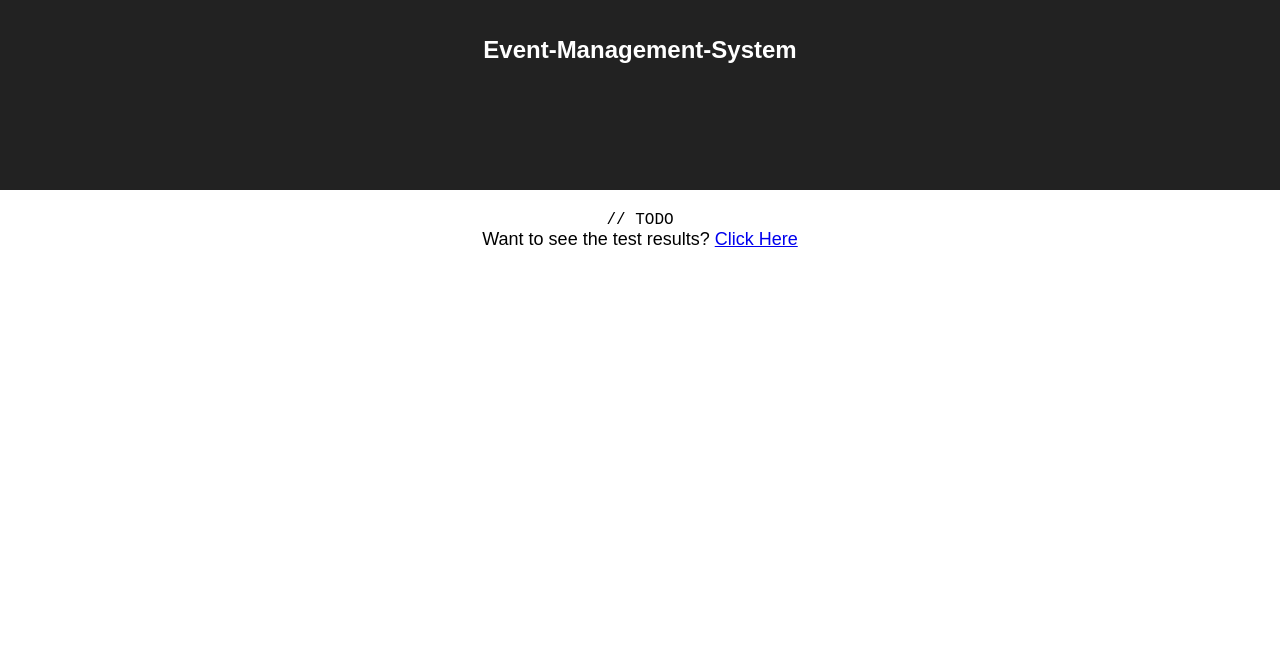
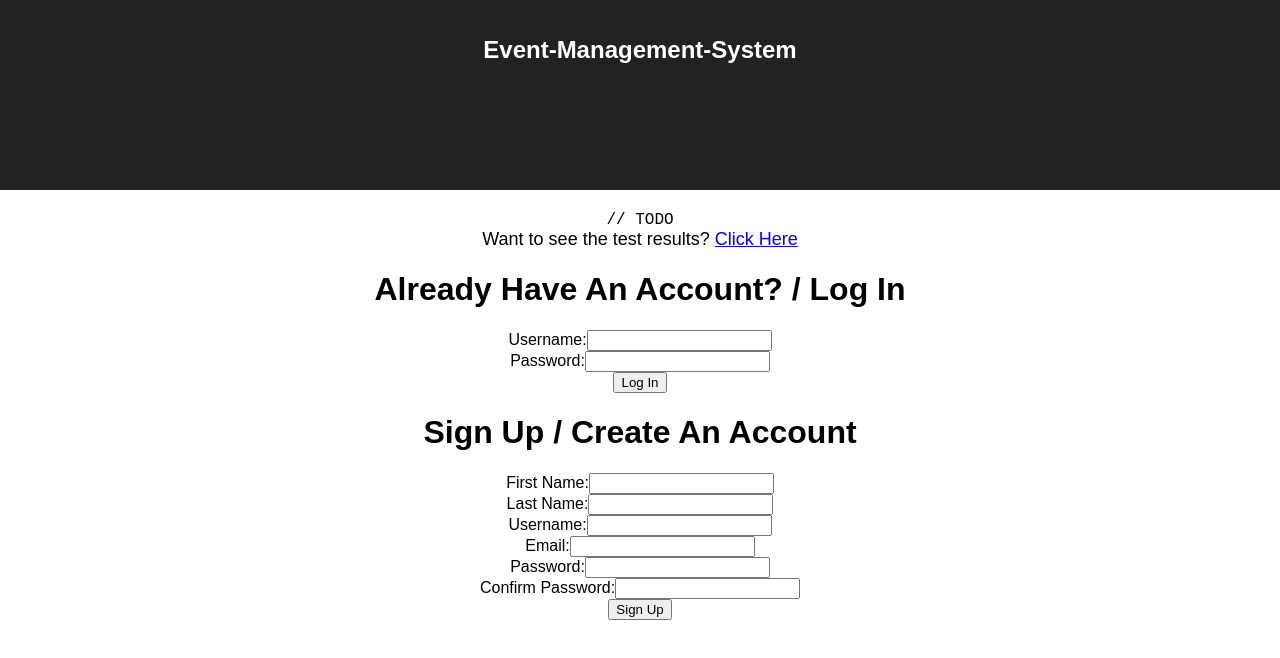
Before and after one commit to jkk111/CS4098, a React app in the folder client/event-sys-gui/: page / in a window 1280 px wide. Shown: the top 658 px of the page. Built offline with nearby package versions, Linux system fonts and the light colour scheme.

Commit message:
a simple login and sign up form

```diff
--- a/client/event-sys-gui/src/App.js
+++ b/client/event-sys-gui/src/App.js
@@ -35,6 +35,66 @@ class App extends Component {
           <br />
           Want to see the test results? <a href="?tests" >Click Here</a>
         </p>
+        <LoginForm/>
+        <SignupForm/>
+      </div>
+    );
+  }
+}
+
+class LoginForm extends React.Component {
+  render() {
+    return (
+      <div className="login-form">
+        <h1>Already Have An Account? / Log In</h1>
+        <form>
+          <label>
+            Username:<input type="text" name="loginUsername" />
+          </label>
+          <br/>
+          <label>
+            Password:<input type="text" name="loginPassword" />
+          </label>
+          <br/>
+          <input type="submit" value="Log In" />
+        </form>
+      </div>
+    );
+  }
+}
+
+class SignupForm extends React.Component {
+  render() {
+    return (
+      <div className="signup-form">
+        <h1>Sign Up / Create An Account</h1>
+        <form>
+          <label>
+            First Name:<input type="text" name="signupFirstName" />
+          </label>
+          <br/>
+          <label>
+            Last Name:<input type="text" name="signupLastName" />
+          </label>
+          <br/>
+          <label>
+            Username:<input type="text" name="signupUsername" />
+          </label>
+          <br/>
+          <label>
+            Email:<input type="text" name="signupEmail" />
+          </label>
+          <br/>
+          <label>
+            Password:<input type="text" name="signupPassword" />
+          </label>
+          <br/>
+          <label>
+            Confirm Password:<input type="text" name="signUpPasswordConfirm" />
+          </label>
+          <br/>
+          <input type="submit" value="Sign Up" />
+        </form>
       </div>
     );
   }
```
